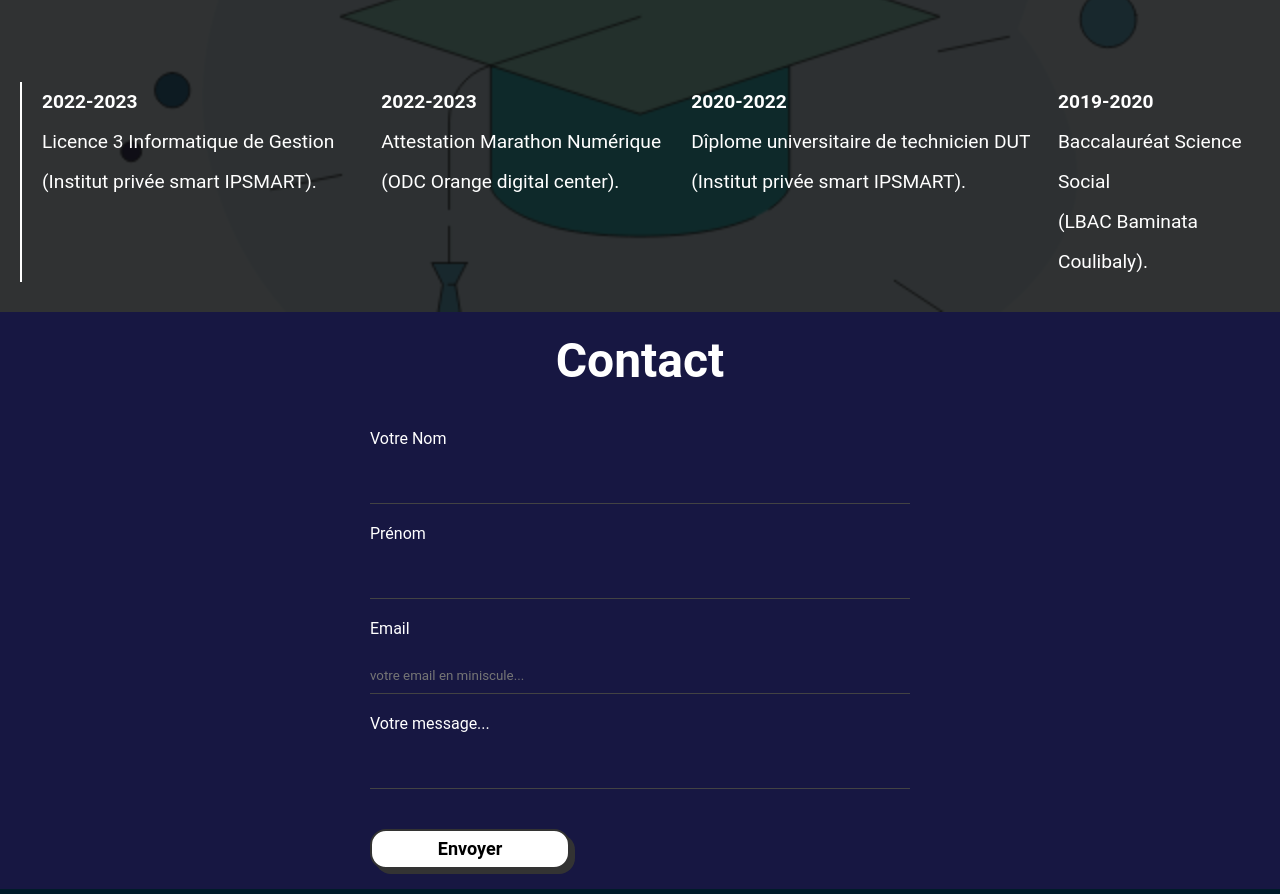
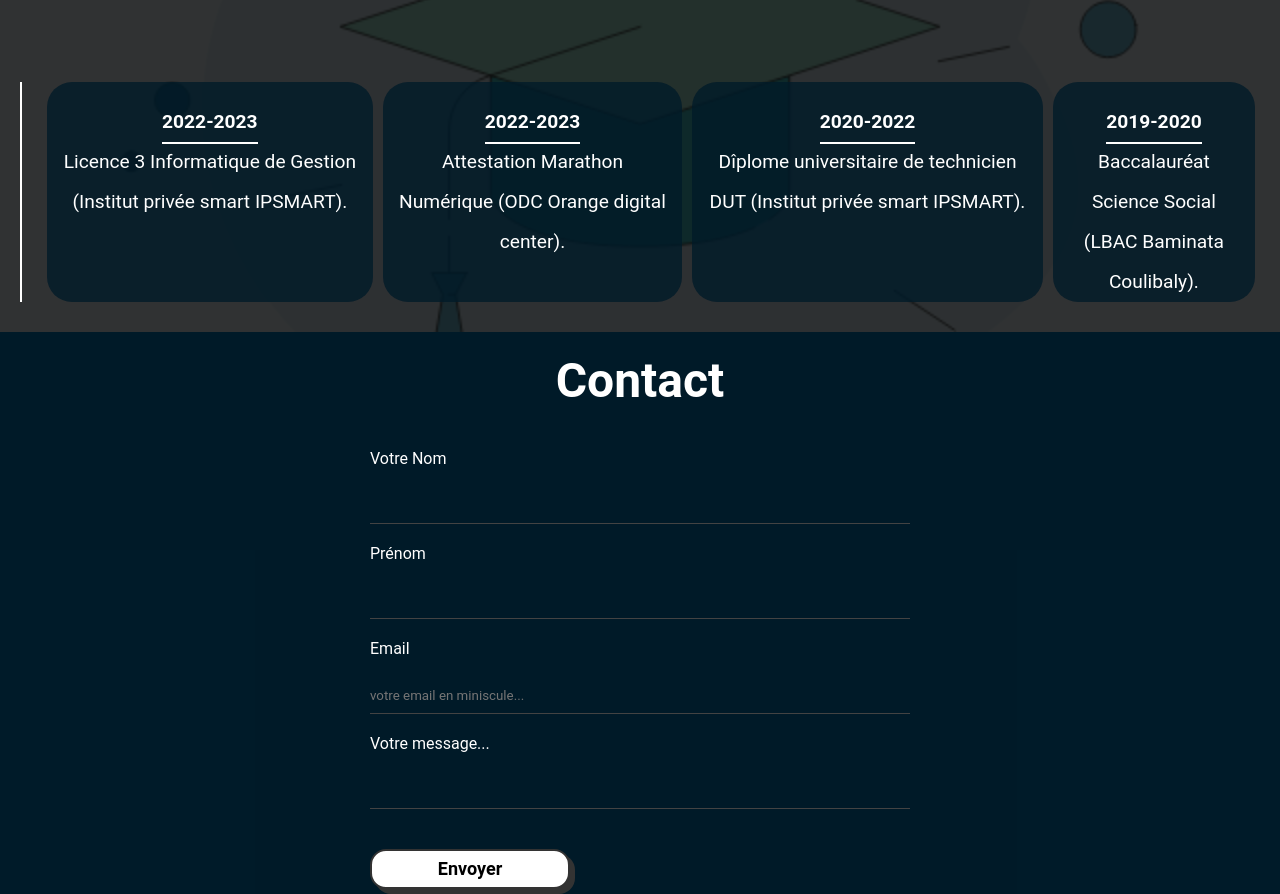
Before and after one commit to Mohamed-ux-lab/PortFolio, a website: page Client/src/index.html in a window 1280 px wide. Shown: the part 1483-2377 px from the top of the page. Drawn offline with Linux system fonts and the light colour scheme.

Commit message:
mise à jours du DOM

```diff
--- a/Client/src/style/style.css
+++ b/Client/src/style/style.css
@@ -7,7 +7,7 @@
 }
 
 :root {
-    --couleur-text: #171742;
+    --couleur-text: rgba(0, 27, 41, 0.8);
 }
 
 body {
@@ -327,11 +327,27 @@ body {
     border-left: 2px solid #fff;
 }
 
+.list-parcour li b {
+    border: none;
+    border-bottom: 2px solid;
+    padding-bottom: 9px;
+}
+
+.list-parcour li {
+    border: none;
+    border-radius: 25px;
+    padding: 0 10px;
+    padding-top: 20px;
+    margin: 0 5px;
+    text-align: center;
+    background: rgba(0, 27, 41, 0.8);
+}
+
 #contacts {
     display: flex;
     flex-direction: column;
     justify-content: center;
-    background: #171742;
+    background: var(--couleur-text);
     color: #fff;
     padding: 20px 100px;
 }
```
